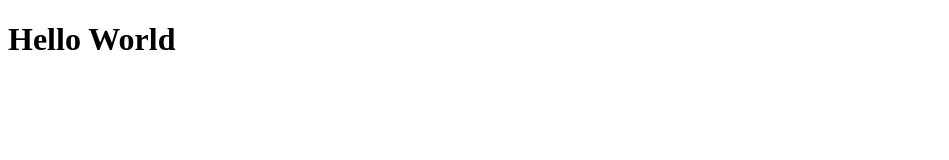
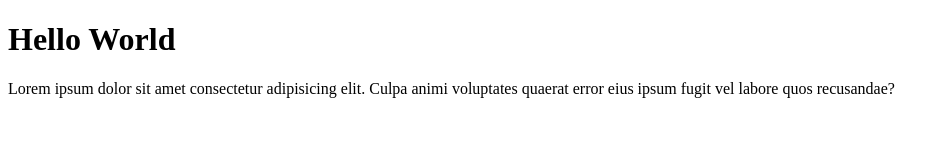
Before and after one commit to Jasurbek-Urinov/Hello_World, a plain HTML site: page index.html in a window 1280 px wide. Shown: the whole page, without its empty margins (0-949 px from the left). Drawn offline with Linux system fonts and the light colour scheme.

Commit message:
first commit

```diff
--- a/index.html
+++ b/index.html
@@ -8,5 +8,6 @@
 </head>
 <body>
     <h1>Hello World</h1>
+    <p>Lorem ipsum dolor sit amet consectetur adipisicing elit. Culpa animi voluptates quaerat error eius ipsum fugit vel labore quos recusandae?</p>
 </body>
 </html>
```
